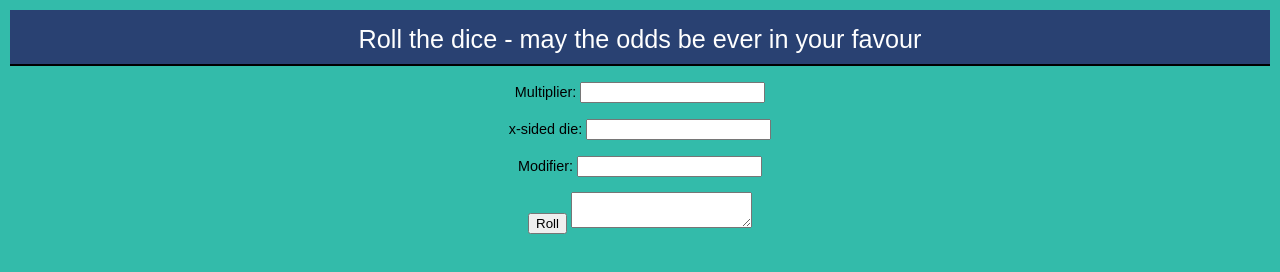
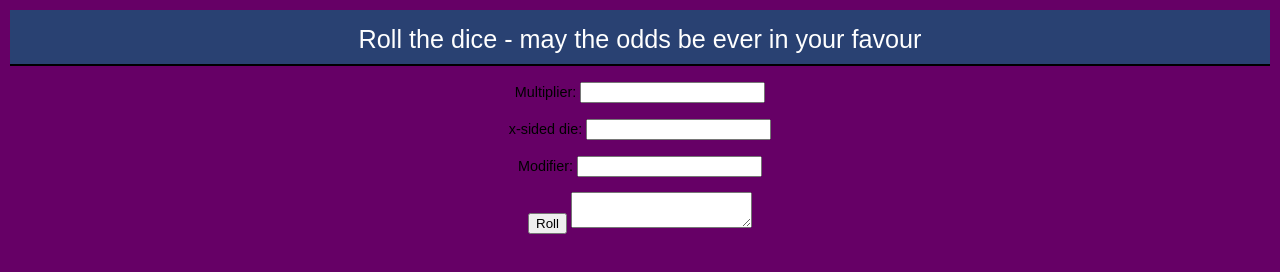
Before and after one commit to vc13837/training, a website: page app_nodejs_dnd/src/frontend/index.html in a window 1280 px wide. Drawn offline with Linux system fonts and the light colour scheme.

Commit message:
testing CI on jenkins

```diff
--- a/app_nodejs_dnd/src/frontend/index.html
+++ b/app_nodejs_dnd/src/frontend/index.html
@@ -3,7 +3,7 @@
         <title>DnD Dice</title>
         <style type="text/css">
             body {
-                background-color: #3ba;
+                background-color: #606;
 		            text-align: center;
                 color: #000;
                 font-size: 0.9em;
```
